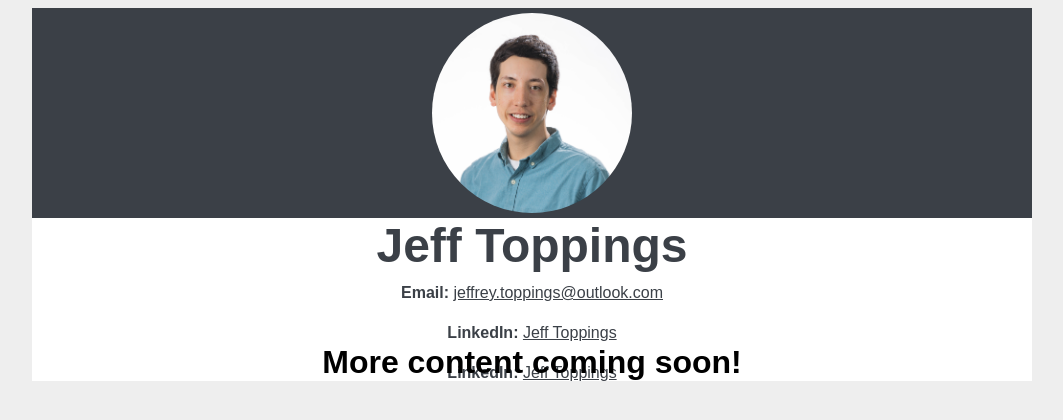
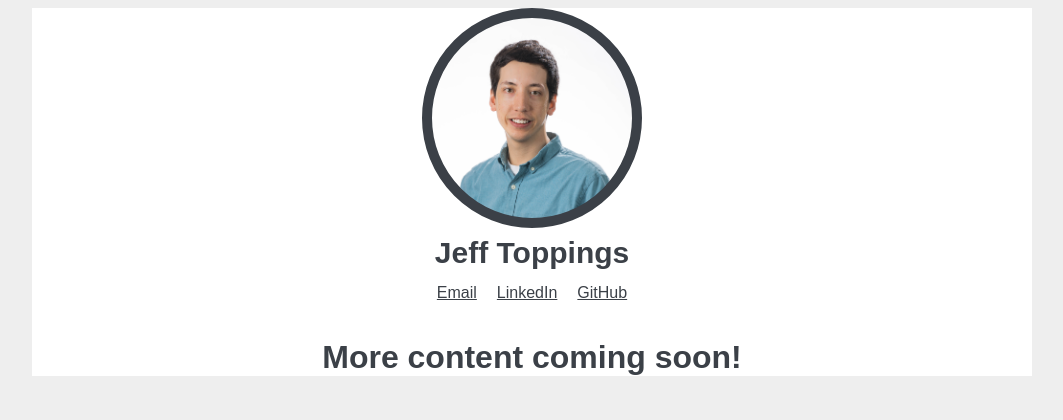
Before and after one commit to jefftoppings/PersonalWebsite, an Angular app: page / in a window 1280 px wide. Shown: the top 420 px of the page, without its empty margins (108-1171 px from the left). Built offline with nearby package versions, Linux system fonts and the light colour scheme.

Commit message:
New simpler look for header

```diff
--- a/src/app/header/header.component.html
+++ b/src/app/header/header.component.html
@@ -1,11 +1,7 @@
-<div class="header-container">
-  <div class="picture-div"></div>
+<div class="picture-div"></div>
+<span class="name">Jeff Toppings</span>
+<div class="info">
+  <span><a class="info-link" href="/">Email</a></span>
+  <span><a class="info-link" href="/">LinkedIn</a></span>
+  <span><a class="info-link" href="/">GitHub</a></span>
 </div>
-<div class="info-container">
-  <span class="name">Jeff Toppings</span>
-  <div class="contact">
-    <div><b>Email: </b><a href="mailto:jeffrey.toppings@outlook.com">jeffrey.toppings@outlook.com</a></div>
-    <div><b>LinkedIn: </b><a href="https://www.linkedin.com/in/jeffreytoppings">Jeff Toppings</a></div>
-    <div><b>LinkedIn: </b><a href="https://www.linkedin.com/in/jeffreytoppings">Jeff Toppings</a></div>
-  </div>
-</div>
--- a/src/app/header/header.component.scss
+++ b/src/app/header/header.component.scss
@@ -1,10 +1,18 @@
-.header-container {
+.stripe {
   background: #3b4047;
-  text-align: center;
-  padding: 5px;
+  width: 100%;
+  height: 30px;
+}
+
+  .name {
+    font-size: 30px;
+    font-weight: bold;
+    line-height: 50px;
+  }
 
 .picture-div {
   border-radius: 50%;
+  border: 10px solid #3b4047;
   background-image: url("../../assets/images/jeff.jpg");
   background-size: contain;
   background-repeat: no-repeat;
@@ -12,24 +20,12 @@
   width: 200px;
   margin: 0 auto;
 }
-}
 
-.info-container {
-  text-align: center;
-  color: #3b4047;
+.info {
+  height: 40px;
+  line-height: 30px;
 
-  .name {
-    font-size: 48px;
-    font-weight: bold;
-  }
-
-  .contact {
-    height: 50px;
-    line-height: 40px;
-
-    a {
-      cursor: pointer;
-      color: #3b4047;
+  .info-link {
+    padding: 10px;
   }
 }
-}
--- a/src/styles.scss
+++ b/src/styles.scss
@@ -1,5 +1,6 @@
 * {
   font-family: sans-serif;
+  color: #3b4047;
 }
 
 body {
```
Also changed, not shown: 1 other file (tests, documents, lock files or other folders). Lines whose indentation alone changed are shown as unchanged.
